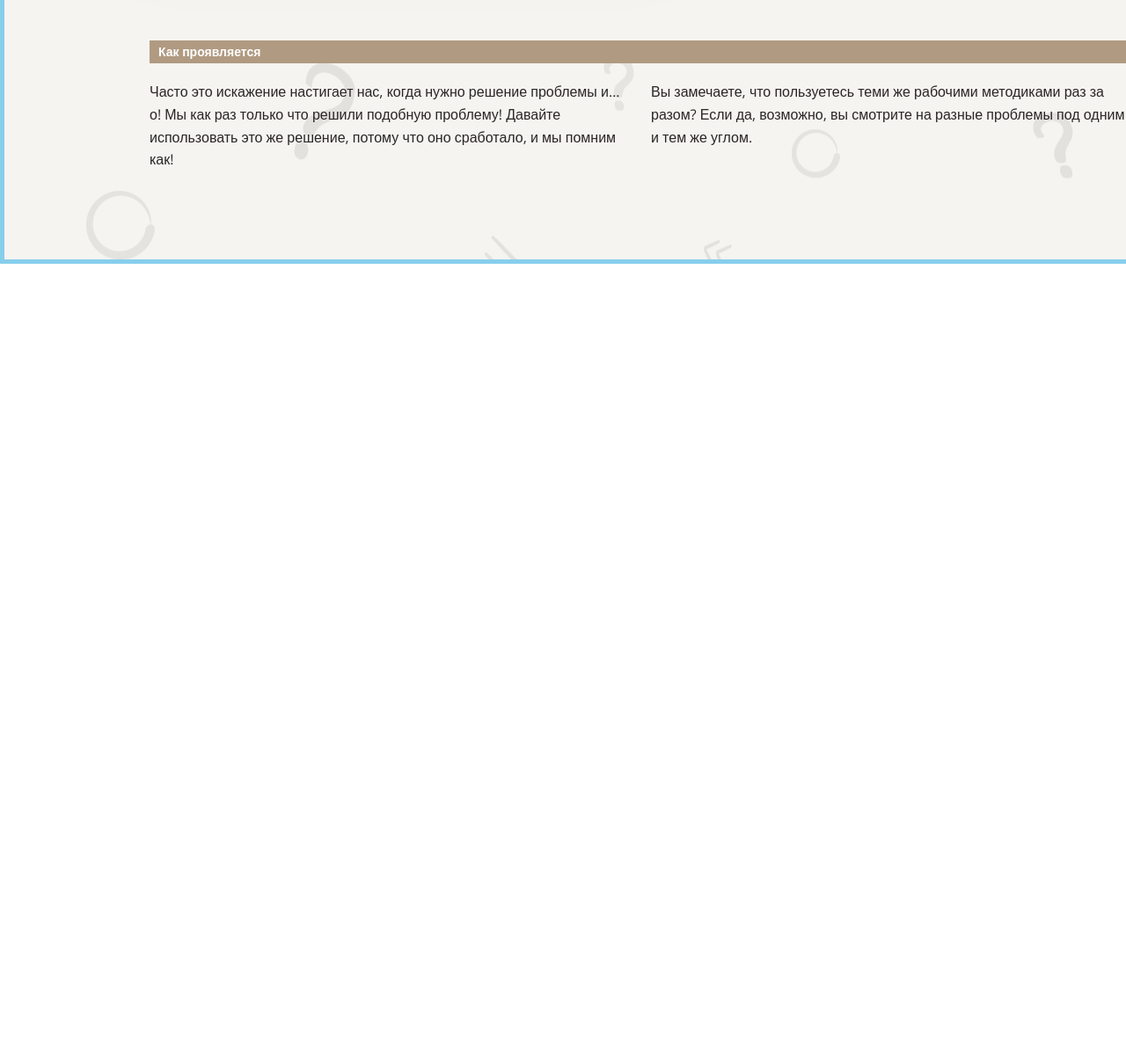
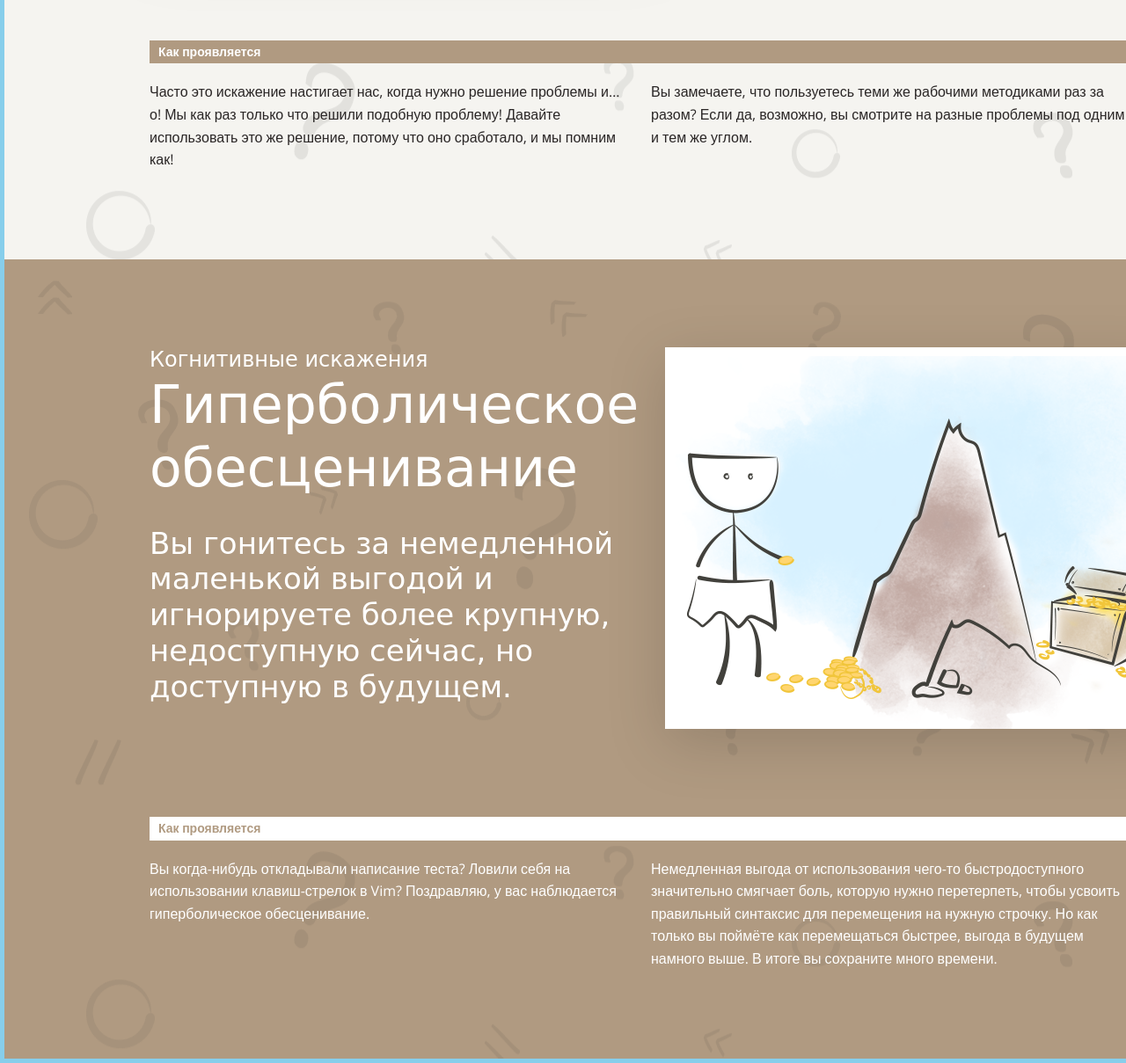
Before and after one commit to nudaso/layout-designer-project-58, a website: page src/index.html in a window 1280 px wide. Shown: the part 5284-6493 px from the top of the page at 88% size. Before the commit the page ends 5584 px from the top, so only its background shows below. Drawn offline with nearby package versions, Linux system fonts and the light colour scheme; a web font is replaced by a local one.

Commit message:
hyperbolic-depreciation

```diff
--- a/src/index.html
+++ b/src/index.html
@@ -170,7 +170,6 @@
         </div>
       </div>
     </div>
-
   </article>
   <article class="bg-light back" id="distortion-of-novelty">
     <div class="w-1110 p-100-0">
@@ -193,7 +192,27 @@
       </div>
     </div>
   </article>
-  <article></article>
+  <article class="bg-brown back" id="hyperbolic-depreciation">
+    <div class="w-1110 p-100-0">
+      <div class="image-section">
+        <div class="mg-space-0-15 d-flex j-space-between">
+          <div class="image-header">
+            <p class="f-size-24 c-op-white line-1-2">Когнитивные искажения</p>
+            <h2 class="mg-b-30">Гиперболическое обесценивание</h2>
+            <p class="f-size-34 line-1-2">Вы гонитесь за немедленной маленькой выгодой и игнорируете более крупную, недоступную сейчас, но доступную в будущем.</p>
+          </div>
+          <div class="image image-shadow">
+            <img src="./images/4.png" alt="">
+          </div>
+        </div>
+        <h3 class="header-descr c-brown">Как проявляется</h3>
+        <div class="mg-space-0-15 d-flex j-space-between double-column">
+          <p>Вы когда-нибудь откладывали написание теста? Ловили себя на использовании клавиш-стрелок в Vim? Поздравляю, у вас наблюдается гиперболическое обесценивание.</p>
+          <p>Немедленная выгода от использования чего-то быстродоступного значительно смягчает боль, которую нужно перетерпеть, чтобы усвоить правильный синтаксис для перемещения на нужную строчку. Но как только вы поймёте как перемещаться быстрее, выгода в будущем намного выше. В итоге вы сохраните много времени.</p>
+        </div>
+      </div>
+    </div>
+  </article>
   <footer></footer>
 </body>
 </html>
```
